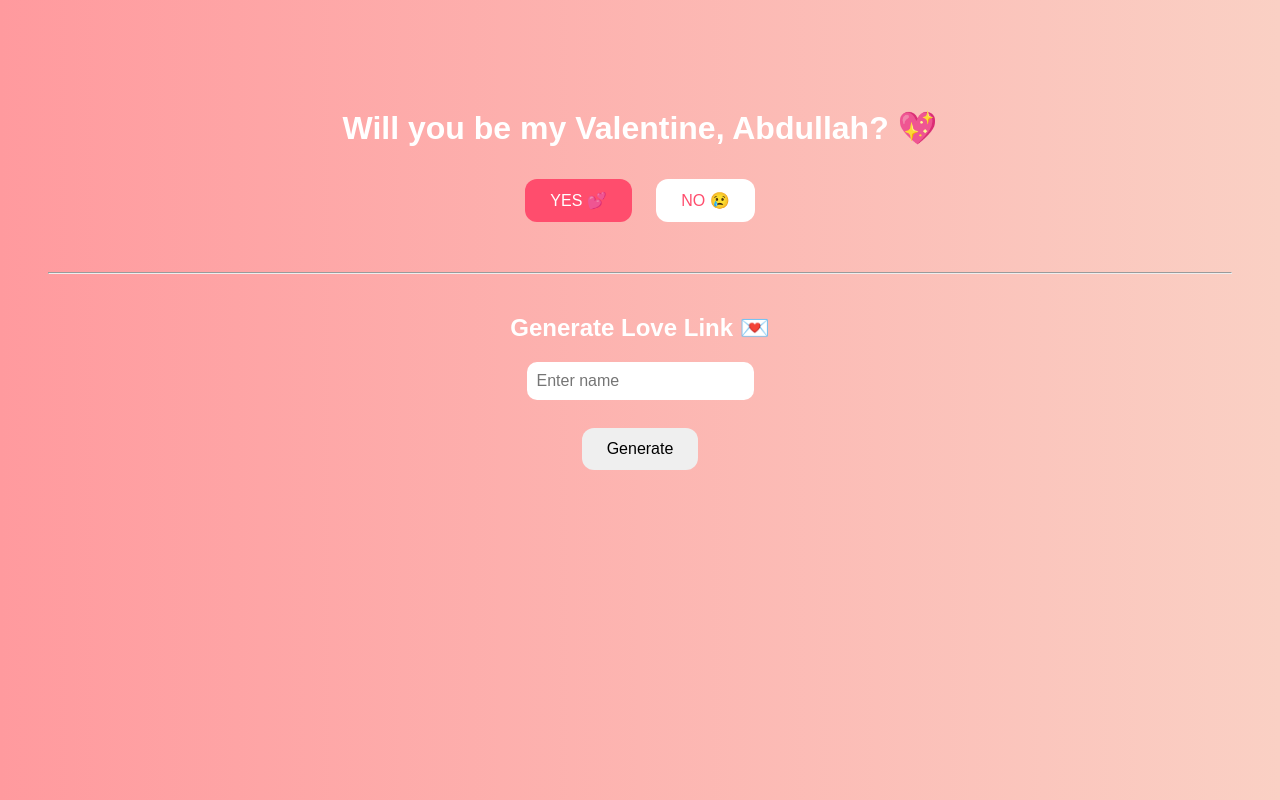
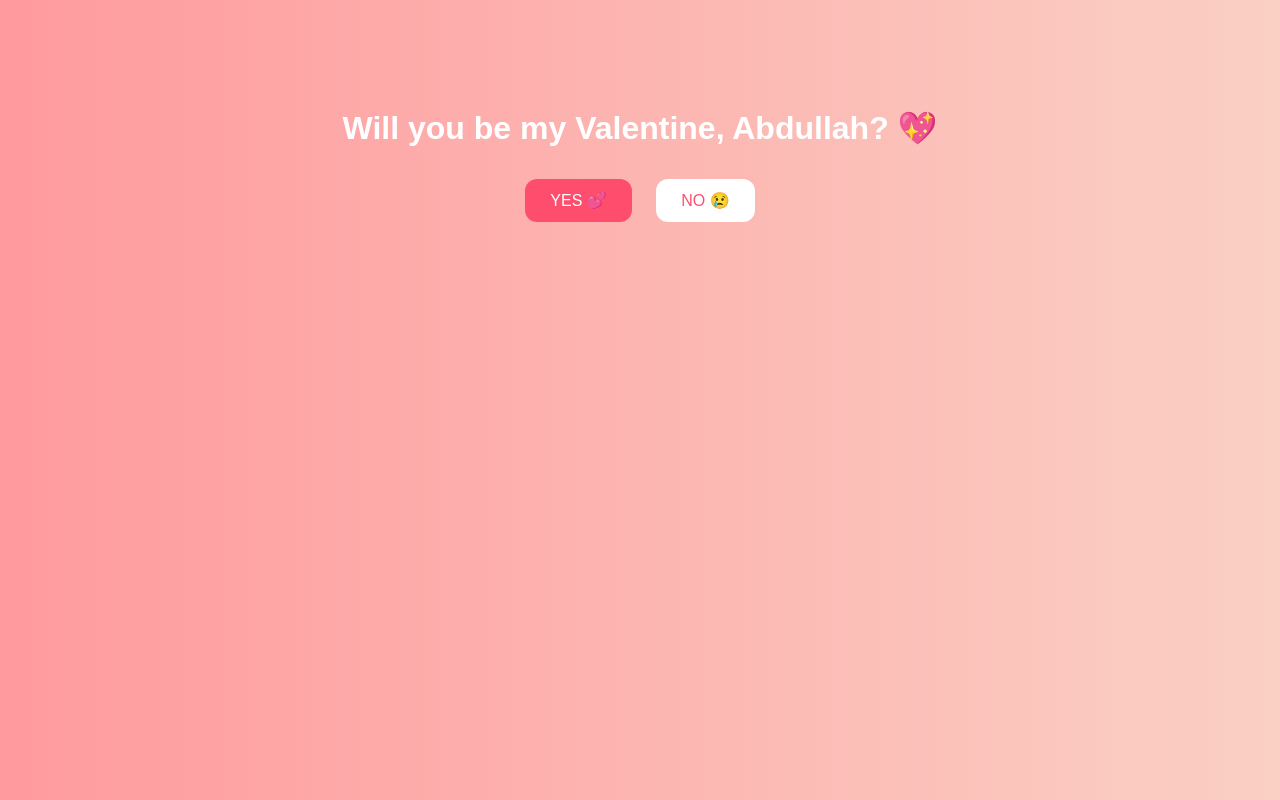
Before and after one commit to zareenhumaira/abdullah, a plain HTML site: page index.html in a window 1280 px wide. Drawn offline with Linux system fonts and the light colour scheme.

Commit message:
index.html

```diff
--- a/index.html
+++ b/index.html
@@ -30,18 +30,6 @@
       color: #ff4d6d;
     }
 
-    input {
-      padding: 10px;
-      border-radius: 10px;
-      border: none;
-      font-size: 16px;
-    }
-
-    #link {
-      margin-top: 20px;
-      font-weight: bold;
-    }
-
     img {
       margin-top: 20px;
       width: 200px;
@@ -56,14 +44,6 @@
   <button class="yes" onclick="sayYes()">YES 💕</button>
   <button class="no" onclick="sayNo()">NO 😢</button>
 </div>
-
-<hr style="margin:40px;">
-
-<h2>Generate Love Link 💌</h2>
-<input type="text" id="nameInput" placeholder="Enter name">
-<br><br>
-<button onclick="generateLink()">Generate</button>
-<p id="link"></p>
 
 <script>
 let noCount = 0;
@@ -100,17 +80,6 @@ function sayYes() {
     <img src="https://media.giphy.com/media/MDJ9IbxxvDUQM/giphy.gif">
   `;
 }
-
-function generateLink() {
-  const name = document.getElementById("nameInput").value;
-  if (name) {
-    const url = window.location.origin + window.location.pathname + "?name=" + encodeURIComponent(name);
-    document.getElementById("link").innerHTML = `
-      💝 Share this link:<br>
-      <a href="${url}" style="color:white;">${url}</a>
-    `;
-  }
-}
 </script>
 
 </body>
```
